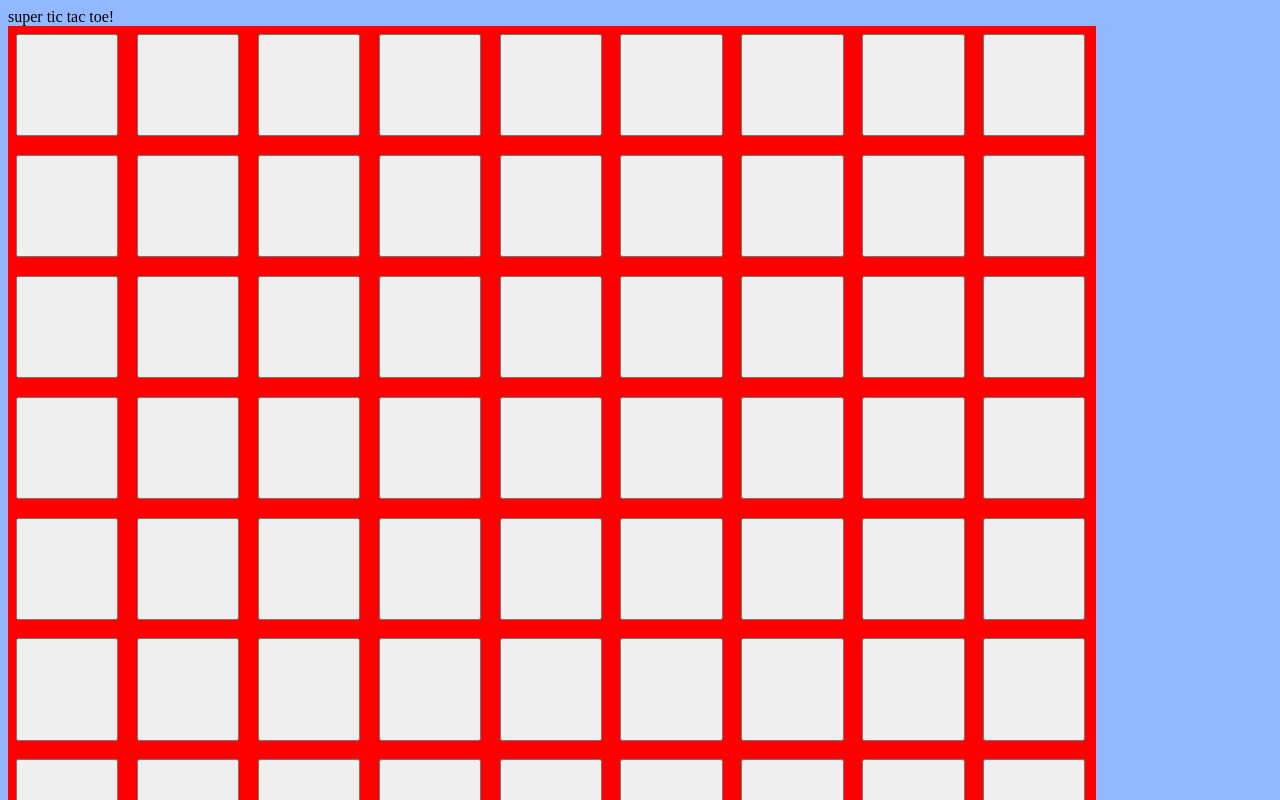
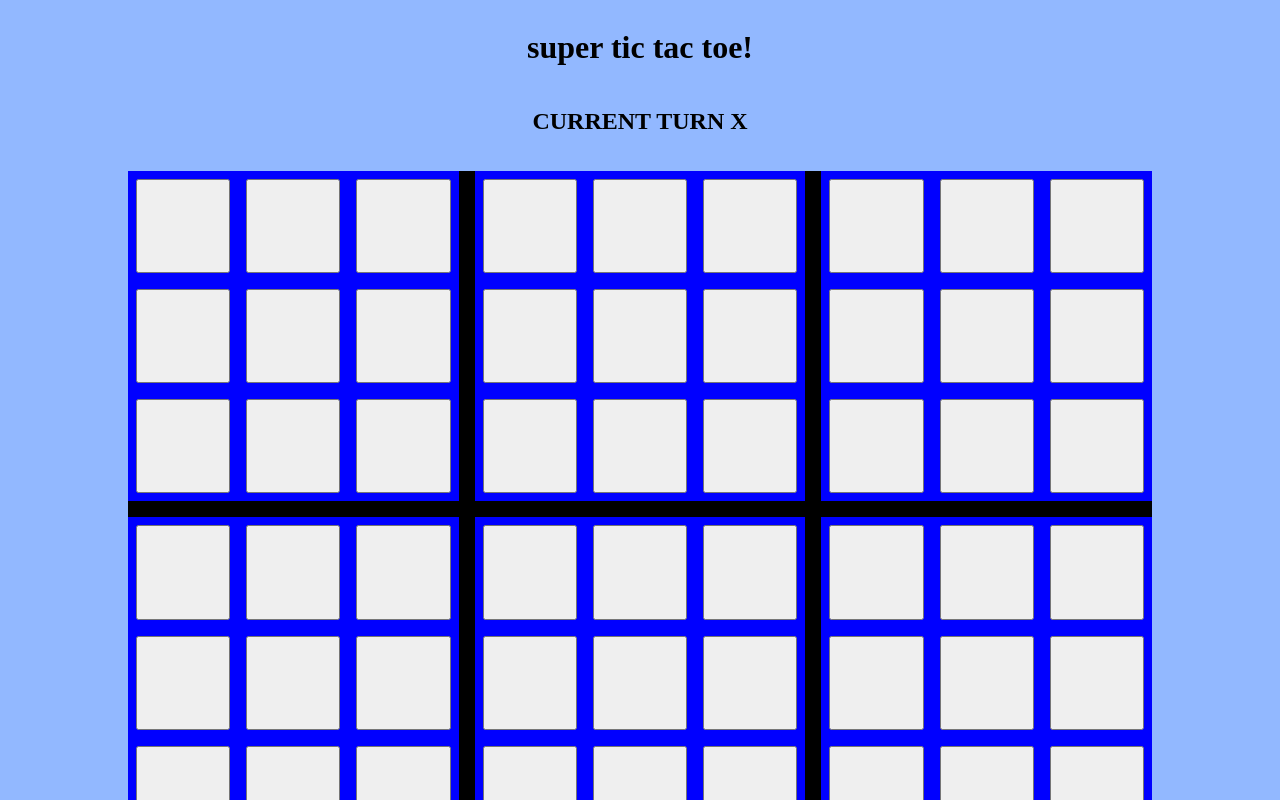
Before and after one commit to haemie/supertictactoe, a React (Vite) app: page / in a window 1280 px wide. Shown: the top 800 px of the page. Built offline with nearby package versions, Linux system fonts and the light colour scheme.

Commit message:
completed working game

```diff
--- a/src/App.jsx
+++ b/src/App.jsx
@@ -3,10 +3,10 @@ import Largeboard from './components/largeboard';
 
 function App() {
   return (
-    <>
-      super tic tac toe!
+    <div className="app">
+      <h1>super tic tac toe!</h1>
       <Largeboard></Largeboard>
-    </>
+    </div>
   );
 }
 
--- a/src/components/largeboard.jsx
+++ b/src/components/largeboard.jsx
@@ -13,56 +13,96 @@ function Largeboard() {
   const [focusBoard, setFocusBoard] = useState(null);
 
   function handleMiniWin(row, col) {
-    lbState[row][col] = currentPlayer;
+    lbState[row][col] = currentPlayer === 'X' ? 'O' : 'X';
     setLbState([...lbState]);
+  }
+
+  // check for winstate in board
+  function checkWin(board) {
+    let winner;
+    for (let i = 0; i < board.length; i++) {
+      // check rows
+      if (new Set(board[i]).size === 1 && board[i][0] !== null) {
+        return board[i][0];
+      }
+      if (
+        new Set(board.map((row) => row[i])).size === 1 &&
+        board[0][i] !== null
+      ) {
+        return board[0][i];
+      }
+    }
+    if (
+      new Set(board.map((row, index) => row[index])).size === 1 &&
+      board[0][0] !== null
+    ) {
+      return board[0][0];
+    }
+    if (
+      new Set(board.map((row, index) => row[board.length - 1 - index])).size ===
+        1 &&
+      board[0][board.length - 1] !== null
+    ) {
+      return board[0][board.length - 1];
+    }
   }
 
   let mbLayout = Array(largeDimension);
   for (let i = 0; i < largeDimension; i++) {
     mbLayout[i] = [];
     for (let j = 0; j < largeDimension; j++) {
+      if (lbState[i][j]) {
+        mbLayout[i].push(
+          <div className="filledMini" key={`filled${i}${j}`}>
+            {lbState[i][j]}
+          </div>
+        );
+      } else {
         if (
           !focusBoard ||
           (focusBoard && focusBoard[0] === i && focusBoard[1] === j)
         ) {
           mbLayout[i].push(
             <Miniboard
-            style={{ backgroundColor: 'red' }}
+              style={{ backgroundColor: 'blue' }}
               key={`mb${i}${j}`}
               currentPlayer={currentPlayer}
               setCurrentPlayer={setCurrentPlayer}
               currentBoard={currentBoard}
               setCurrentBoard={setCurrentBoard}
               focused={true}
-            className="miniboard"
+              className="focusedBoard"
               miniboardID={[i, j]}
               marker={lbState[i][j]}
-            handleWin={() => handleMiniWin(row, col)}
+              handleWin={() => handleMiniWin(i, j)}
+              checkWin={(b) => checkWin(b)}
             />
           );
         } else {
           mbLayout[i].push(
             <Miniboard
-            style={{ backgroundColor: 'blue' }}
+              style={{ backgroundColor: '#3258a8' }}
               key={`mb${i}${j}`}
-            className="miniboard"
+              className="miniBoard"
               miniboardID={[i, j]}
               marker={lbState[i][j]}
               focused={false}
+              checkWin={(b) => checkWin(b)}
             />
           );
+        }
       }
     }
   }
 
   useEffect(() => {
     if (currentBoard) {
-      console.log('current board', currentBoard);
-      console.log(
-        'state of current board',
-        lbState[currentBoard[0]][currentBoard[1]]
-      );
-      console.log('focused board', focusBoard);
+      // console.log('current board', currentBoard);
+      // console.log(
+      //   'state of current board',
+      //   lbState[currentBoard[0]][currentBoard[1]]
+      // );
+      // console.log('focused board', focusBoard);
       if (lbState[currentBoard[0]][currentBoard[1]]) {
         setFocusBoard(null);
       } else {
@@ -71,7 +111,12 @@ function Largeboard() {
     }
   }, [currentBoard]);
 
-  return <div className="largeBoard">{mbLayout}</div>;
+  return (
+    <>
+      <h2>CURRENT TURN {currentPlayer}</h2>
+      <div className="largeBoard">{mbLayout}</div>
+    </>
+  );
 }
 
 export default Largeboard;
--- a/src/components/miniboard.jsx
+++ b/src/components/miniboard.jsx
@@ -2,6 +2,7 @@ import React, { useState, useEffect } from 'react';
 import Box from './box';
 
 function Miniboard({
+  className,
   currentPlayer,
   setCurrentPlayer,
   setCurrentBoard,
@@ -9,18 +10,22 @@ function Miniboard({
   focused,
   marker,
   handleWin,
+  checkWin,
+  miniboardID,
 }) {
   let miniDimension = 3;
   let initialState = Array(miniDimension)
     .fill(0)
     .map((e) => Array(miniDimension).fill(null));
+  // initial miniboard state with null values
 
   const [mbState, setMbState] = useState(initialState);
+
+  // when a box is clicked, assign the current player to the miniboard state, which updates the box marker, and update current player
 
   function handleClick(row, col) {
     mbState[row][col] = currentPlayer;
     setMbState([...mbState]);
-    console.log('current player', currentPlayer);
     setCurrentBoard([row, col]);
     setCurrentPlayer(currentPlayer === 'X' ? 'O' : 'X');
   }
@@ -52,8 +57,15 @@ function Miniboard({
     }
   }
 
+  useEffect(() => {
+    // check for any win states
+    if (checkWin(mbState)) {
+      handleWin(miniboardID[0], miniboardID[1]);
+    }
+  }, [mbState]);
+
   return (
-    <div className="miniBoard" style={style}>
+    <div className={className} style={style}>
       {boxLayout}
     </div>
   );
--- a/src/styles.css
+++ b/src/styles.css
@@ -1,7 +1,20 @@
 .box {
   font-size: 4vw;
-  height: 8vw;
-  width: 8vw;
+  height: 100%;
+  width: 100%;
+}
+
+.box button{
+  height: 100%;
+  width: 100%;
+  overflow:hidden;
+}
+
+.app {
+  display: flex;
+  flex-flow: column;
+  align-items: center;
+  justify-content: center;
 }
 
 body {
@@ -12,18 +25,43 @@ body {
   background-color: black;
   display:grid;
   grid-template-columns: 1fr 1fr 1fr;
-  gap:0em;
-  width: 85vw;
-  height: 85vw;
+  grid-template-rows: 1fr 1fr 1fr;
+  gap:1em;
+  width: 80vw;
+  height: 80vw;
+  margin: 1rem;
 }
 
 .miniBoard {
+  justify-content: center;
+  align-items: center;
   padding: 0.5em;
   display:grid;
   grid-template-columns: 1fr 1fr 1fr;
+  grid-template-rows: 1fr 1fr 1fr;
   gap: 1em;
 }
 
-.miniBoard:hover {
-  background-color: rgb(99, 154, 255);
+.focusedBoard {
+  justify-content: center;
+  align-items: center;
+  padding: 0.5em;
+  display:grid;
+  grid-template-columns: 1fr 1fr 1fr;
+  grid-template-rows: 1fr 1fr 1fr;
+  gap: 1em;
 }
+
+.focusedBoard:hover {
+  box-shadow: inset 0 0 100px 100px rgba(255, 255, 255, 0.164);
+}
+
+.filledMini {
+  padding: 0.5em;
+  background-color: white;
+  display: flex;
+  align-items: center;
+  justify-content: center;
+  overflow:hidden;
+  font-size: 20vw;
+}
```
Lines whose indentation alone changed are shown as unchanged.
